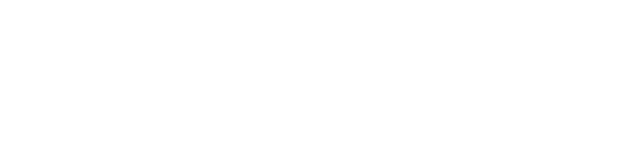
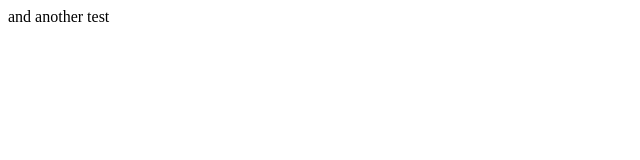
Before and after one commit to SeanFallon/todo-list, a plain HTML site: page index.html in a window 1280 px wide. Shown: the whole page, without its empty margins (0-640 px from the left). Drawn offline with Linux system fonts and the light colour scheme.

Commit message:
test commit

```diff
--- a/index.html
+++ b/index.html
@@ -4,6 +4,6 @@
     <title></title>
 </head>
 <body>
-
+       and another test
 </body>
 </html>
--- a/main.js
+++ b/main.js
@@ -5,3 +5,5 @@
  * Time: 7:16 PM
  * To change this template use File | Settings | File Templates.
  */
+
+// test
```
